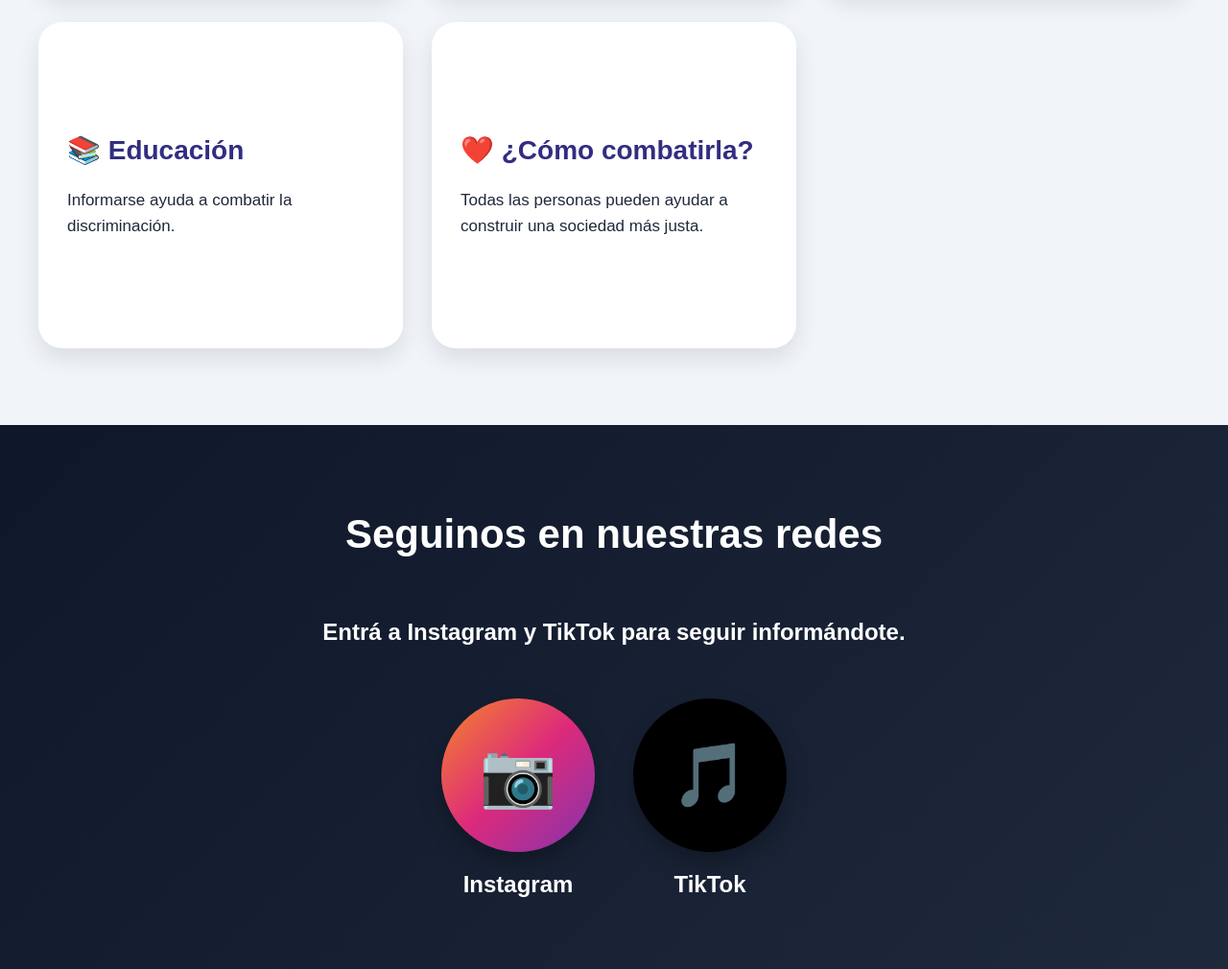
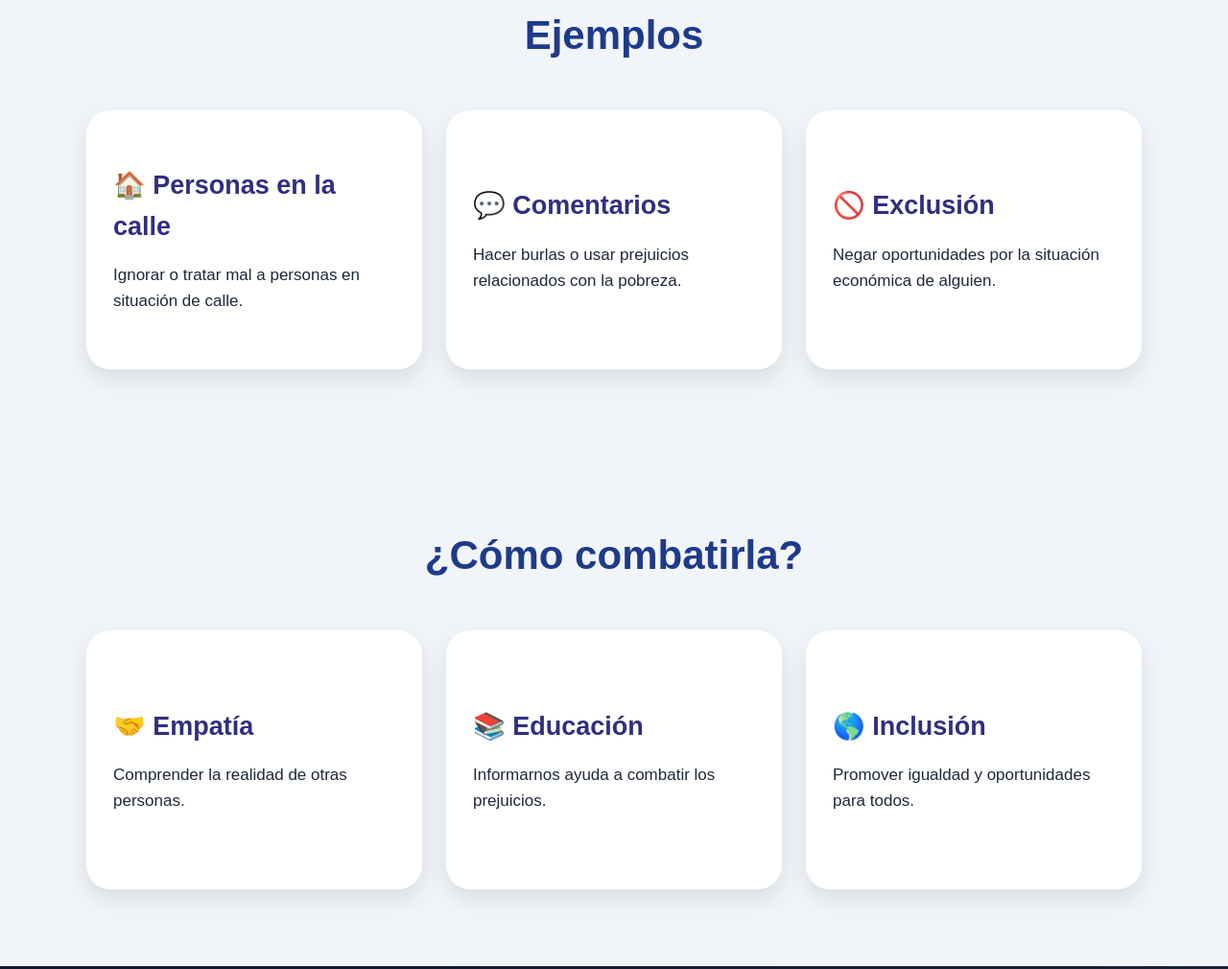
Before and after one commit to pablomarconiok-pixel/aporofobia, a plain HTML site: page index.html in a window 1280 px wide. Shown: the part 1301-2311 px from the top of the page at 96% size. Drawn offline with Linux system fonts and the light colour scheme.

Commit message:
Update index.html

```diff
--- a/index.html
+++ b/index.html
@@ -1,8 +1,10 @@
 <!DOCTYPE html>
 <html lang="es">
+
 <head>
-  <meta charset="UTF-8" />
-  <meta name="viewport" content="width=device-width, initial-scale=1.0" />
+  <meta charset="UTF-8">
+  <meta name="viewport" content="width=device-width, initial-scale=1.0">
+
   <title>No a la Aporofobia</title>
 
   <style>
@@ -44,26 +46,26 @@
     }
 
     .container{
-      max-width:1200px;
+      max-width:1100px;
       margin:auto;
     }
 
     h2{
       text-align:center;
       font-size:42px;
-      margin-bottom:50px;
+      margin-bottom:45px;
       color:#1e3a8a;
     }
 
     .grid{
       display:grid;
-      grid-template-columns:repeat(auto-fit,minmax(280px,1fr));
-      gap:30px;
+      grid-template-columns:repeat(auto-fit,minmax(260px,1fr));
+      gap:25px;
     }
 
     .card{
       background:transparent;
-      height:340px;
+      height:270px;
       perspective:1000px;
       cursor:pointer;
     }
@@ -72,7 +74,7 @@
       position:relative;
       width:100%;
       height:100%;
-      transition:transform 0.8s;
+      transition:transform 0.5s;
       transform-style:preserve-3d;
     }
 
@@ -86,10 +88,10 @@
       width:100%;
       height:100%;
       border-radius:25px;
-      padding:30px;
+      padding:28px;
+      background:white;
+      box-shadow:0 10px 25px rgba(0,0,0,0.1);
       backface-visibility:hidden;
-      box-shadow:0 10px 25px rgba(0,0,0,0.1);
-      background:white;
     }
 
     .card-front{
@@ -103,10 +105,14 @@
       overflow-y:auto;
     }
 
+    .card:hover{
+      transform:translateY(-5px);
+    }
+
     .card h3{
       margin-bottom:15px;
       color:#312e81;
-      font-size:28px;
+      font-size:27px;
     }
 
     .card p{
@@ -188,12 +194,13 @@
       }
 
       .card{
-        height:380px;
+        height:300px;
       }
 
     }
 
   </style>
+
 </head>
 
 <body>
@@ -242,7 +249,7 @@
               <br>
 
               <p>
-                Se refiere al miedo, rechazo o discriminación hacia personas pobres o en situaciones difíciles.
+                Se refiere al miedo o discriminación hacia personas en situación de pobreza.
               </p>
 
               <br>
@@ -276,13 +283,13 @@
               <h3>🧠 Más información</h3>
 
               <p>
-                La sociedad muchas veces valora más a quienes tienen dinero o poder.
+                La sociedad suele valorar más a quienes tienen dinero o poder.
               </p>
 
               <br>
 
               <p>
-                Las personas vulnerables suelen ser ignoradas porque se piensa que no pueden ofrecer beneficios.
+                Muchas veces se ignora a las personas vulnerables porque se piensa que no pueden ofrecer beneficios.
               </p>
 
               <br>
@@ -306,7 +313,7 @@
               <h3>⚠️ Consecuencias</h3>
 
               <p>
-                La aporofobia afecta la vida y la dignidad de muchas personas.
+                La aporofobia afecta la dignidad y la vida de muchas personas.
               </p>
 
             </div>
@@ -322,13 +329,13 @@
               <br>
 
               <p>
-                Muchas personas tienen dificultades para conseguir trabajo o ayuda social.
+                También dificulta conseguir trabajo o ayuda social.
               </p>
 
               <br>
 
               <p>
-                También genera miedo y tristeza en quienes la sufren.
+                Muchas personas sienten miedo y tristeza por el rechazo constante.
               </p>
 
             </div>
@@ -346,7 +353,7 @@
               <h3>🏠 Personas sin hogar</h3>
 
               <p>
-                Muchas personas viven en la calle y sufren discriminación todos los días.
+                Muchas personas viven en la calle y sufren discriminación diariamente.
               </p>
 
             </div>
@@ -396,7 +403,7 @@
               <h3>📰 Más información</h3>
 
               <p>
-                Algunos discursos y publicaciones crean prejuicios sobre las personas pobres.
+                Algunos discursos crean prejuicios sobre las personas pobres.
               </p>
 
               <br>
@@ -456,7 +463,161 @@
           </div>
         </div>
 
-        <!-- CARD 7 -->
+      </div>
+
+    </div>
+
+  </section>
+
+  <section>
+
+    <div class="container">
+
+      <h2>Ejemplos</h2>
+
+      <div class="grid">
+
+        <div class="card">
+          <div class="card-inner">
+
+            <div class="card-front">
+
+              <h3>🏠 Personas en la calle</h3>
+
+              <p>
+                Ignorar o tratar mal a personas en situación de calle.
+              </p>
+
+            </div>
+
+            <div class="card-back">
+
+              <h3>🏠 Ejemplo</h3>
+
+              <p>
+                Muchas veces las personas pasan al lado de alguien sin hogar y lo ignoran completamente.
+              </p>
+
+              <br>
+
+              <p>
+                También pueden existir insultos o actitudes de rechazo.
+              </p>
+
+            </div>
+
+          </div>
+        </div>
+
+        <div class="card">
+          <div class="card-inner">
+
+            <div class="card-front">
+
+              <h3>💬 Comentarios</h3>
+
+              <p>
+                Hacer burlas o usar prejuicios relacionados con la pobreza.
+              </p>
+
+            </div>
+
+            <div class="card-back">
+
+              <h3>💬 Ejemplo</h3>
+
+              <p>
+                Algunas personas hacen chistes ofensivos sobre quienes tienen menos recursos.
+              </p>
+
+              <br>
+
+              <p>
+                Estos comentarios pueden afectar mucho emocionalmente.
+              </p>
+
+            </div>
+
+          </div>
+        </div>
+
+        <div class="card">
+          <div class="card-inner">
+
+            <div class="card-front">
+
+              <h3>🚫 Exclusión</h3>
+
+              <p>
+                Negar oportunidades por la situación económica de alguien.
+              </p>
+
+            </div>
+
+            <div class="card-back">
+
+              <h3>🚫 Ejemplo</h3>
+
+              <p>
+                Algunas personas son discriminadas en trabajos o espacios sociales por ser pobres.
+              </p>
+
+              <br>
+
+              <p>
+                Esto genera desigualdad y exclusión.
+              </p>
+
+            </div>
+
+          </div>
+        </div>
+
+      </div>
+
+    </div>
+
+  </section>
+
+  <section>
+
+    <div class="container">
+
+      <h2>¿Cómo combatirla?</h2>
+
+      <div class="grid">
+
+        <div class="card">
+          <div class="card-inner">
+
+            <div class="card-front">
+
+              <h3>🤝 Empatía</h3>
+
+              <p>
+                Comprender la realidad de otras personas.
+              </p>
+
+            </div>
+
+            <div class="card-back">
+
+              <h3>🤝 Más información</h3>
+
+              <p>
+                Escuchar y comprender ayuda a reducir la discriminación.
+              </p>
+
+              <br>
+
+              <p>
+                Todas las personas tienen problemas y merecen respeto.
+              </p>
+
+            </div>
+
+          </div>
+        </div>
 
         <div class="card">
           <div class="card-inner">
@@ -466,7 +627,7 @@
               <h3>📚 Educación</h3>
 
               <p>
-                Informarse ayuda a combatir la discriminación.
+                Informarnos ayuda a combatir los prejuicios.
               </p>
 
             </div>
@@ -476,19 +637,13 @@
               <h3>📚 Más información</h3>
 
               <p>
-                Aprender sobre la aporofobia ayuda a comprender mejor la realidad de otras personas.
+                Hablar sobre la aporofobia genera conciencia social.
               </p>
 
               <br>
 
               <p>
-                La educación promueve valores como el respeto y la igualdad.
-              </p>
-
-              <br>
-
-              <p>
-                Hablar del tema también ayuda a generar conciencia.
+                La educación promueve igualdad y respeto.
               </p>
 
             </div>
@@ -496,39 +651,31 @@
           </div>
         </div>
 
-        <!-- CARD 8 -->
-
         <div class="card">
           <div class="card-inner">
 
             <div class="card-front">
 
-              <h3>❤️ ¿Cómo combatirla?</h3>
+              <h3>🌎 Inclusión</h3>
 
               <p>
-                Todas las personas pueden ayudar a construir una sociedad más justa.
+                Promover igualdad y oportunidades para todos.
               </p>
 
             </div>
 
             <div class="card-back">
 
-              <h3>❤️ Más información</h3>
+              <h3>🌎 Más información</h3>
 
               <p>
-                La empatía, el respeto y la solidaridad son fundamentales.
+                Todas las personas merecen las mismas oportunidades sin importar su situación económica.
               </p>
 
               <br>
 
               <p>
-                Escuchar, ayudar y no discriminar son acciones importantes.
-              </p>
-
-              <br>
-
-              <p>
-                Todas las personas merecen oportunidades y dignidad.
+                La inclusión ayuda a construir una sociedad más justa.
               </p>
 
             </div>
@@ -605,4 +752,5 @@
   </script>
 
 </body>
+
 </html>
```
